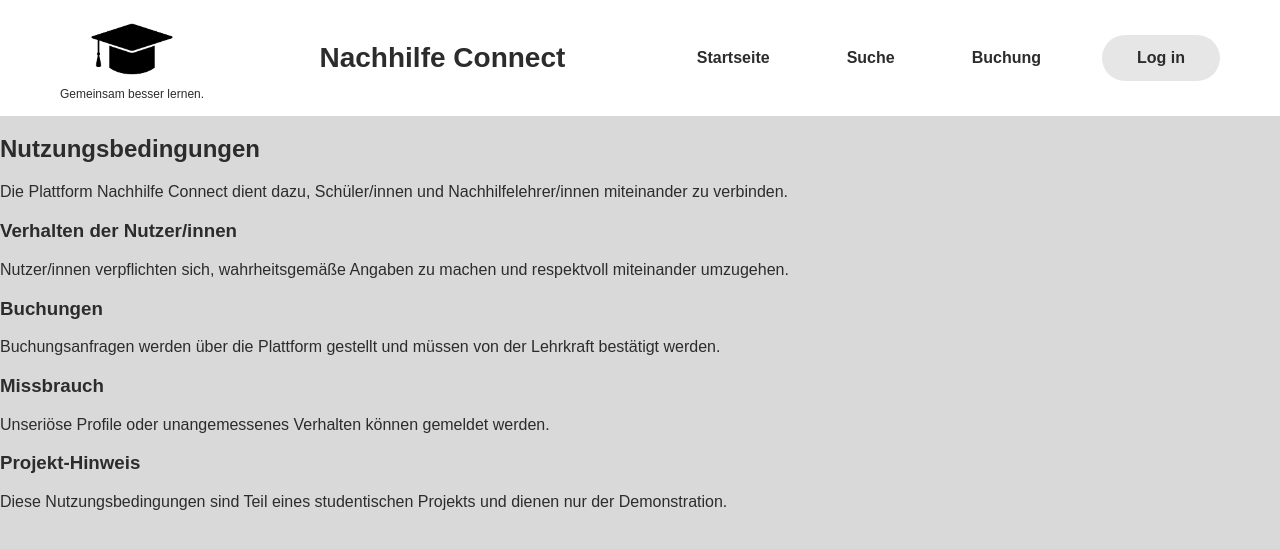
After one commit to Mohd323/Nachhilfe-Plattform, a Flask app: template templates/nutzungsbedingungen.html in a window 1280 px wide. The commit adds this page. Shown: the top 549 px of the page. Run offline with Flask 3, Linux system fonts and the light colour scheme; the template is opened without the code that fills it, so the values that code supplies are empty.

Commit message:
Nutzungsbedingungen (html) erstellt und fertig gemacht

```diff
--- /dev/null
+++ b/templates/nutzungsbedingungen.html
@@ -0,0 +1,63 @@
+<!DOCTYPE html>
+<html lang="de">
+<head>
+    <meta charset="UTF-8">
+    <title>Nutzungsbedingungen</title>
+    <link rel="stylesheet" href="{{ url_for('static', filename='css/style.css') }}">
+</head>
+<body>
+
+<header>
+    <div class="logo">
+        <img src="{{ url_for('static', filename='images/logo.png') }}" alt="Nachhilfe Connect Logo">
+        <p>Gemeinsam besser lernen.</p>
+    </div>
+
+    <h1>Nachhilfe Connect</h1>
+
+    <nav>
+        <ul>
+            <li><a href="{{ url_for('startseite') }}">Startseite</a></li>
+            <li><a href="{{ url_for('teacher_search') }}">Suche</a></li>
+            <li><a href="{{ url_for('booking') }}">Buchung</a></li>
+            <li><a class="login-button" href="{{ url_for('login') }}">Log in</a></li>
+        </ul>
+    </nav>
+</header>
+
+<main class="legal-container">
+    <section class="legal-card">
+        <h2>Nutzungsbedingungen</h2>
+
+        <p>
+            Die Plattform Nachhilfe Connect dient dazu, Schüler/innen
+            und Nachhilfelehrer/innen miteinander zu verbinden.
+        </p>
+
+        <h3>Verhalten der Nutzer/innen</h3>
+        <p>
+            Nutzer/innen verpflichten sich, wahrheitsgemäße Angaben zu machen
+            und respektvoll miteinander umzugehen.
+        </p>
+
+        <h3>Buchungen</h3>
+        <p>
+            Buchungsanfragen werden über die Plattform gestellt und müssen
+            von der Lehrkraft bestätigt werden.
+        </p>
+
+        <h3>Missbrauch</h3>
+        <p>
+            Unseriöse Profile oder unangemessenes Verhalten können gemeldet werden.
+        </p>
+
+        <h3>Projekt-Hinweis</h3>
+        <p>
+            Diese Nutzungsbedingungen sind Teil eines studentischen Projekts
+            und dienen nur der Demonstration.
+        </p>
+    </section>
+</main>
+
+</body>
+</html>
--- a/templates/startseite.html
+++ b/templates/startseite.html
@@ -60,7 +60,7 @@
 
     <footer>
         <p>© 2026 Nachhilfe Connect ·
-         <a href="#">Nutzungsbedingungen</a> ·
+         <a href="{{ url_for('nutzungsbedingungen') }}">Nutzungsbedingungen</a> ·
          <a href="{{ url_for('datenschutz') }}">Datenschutz</a>
         </p>
     </footer>
```
